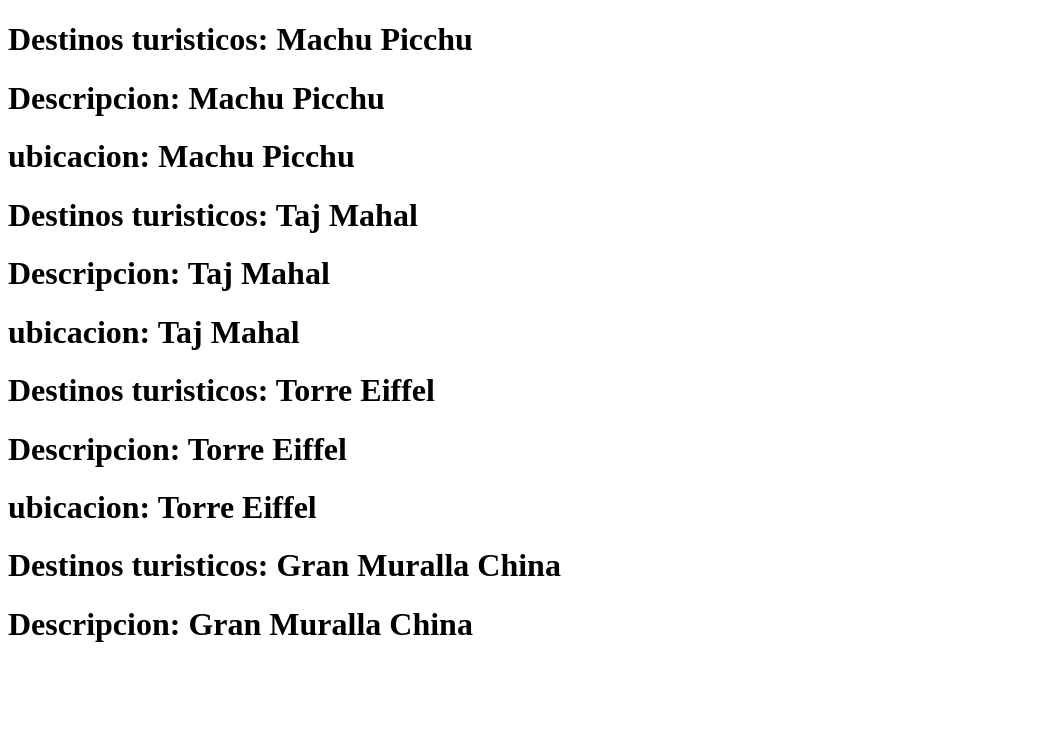
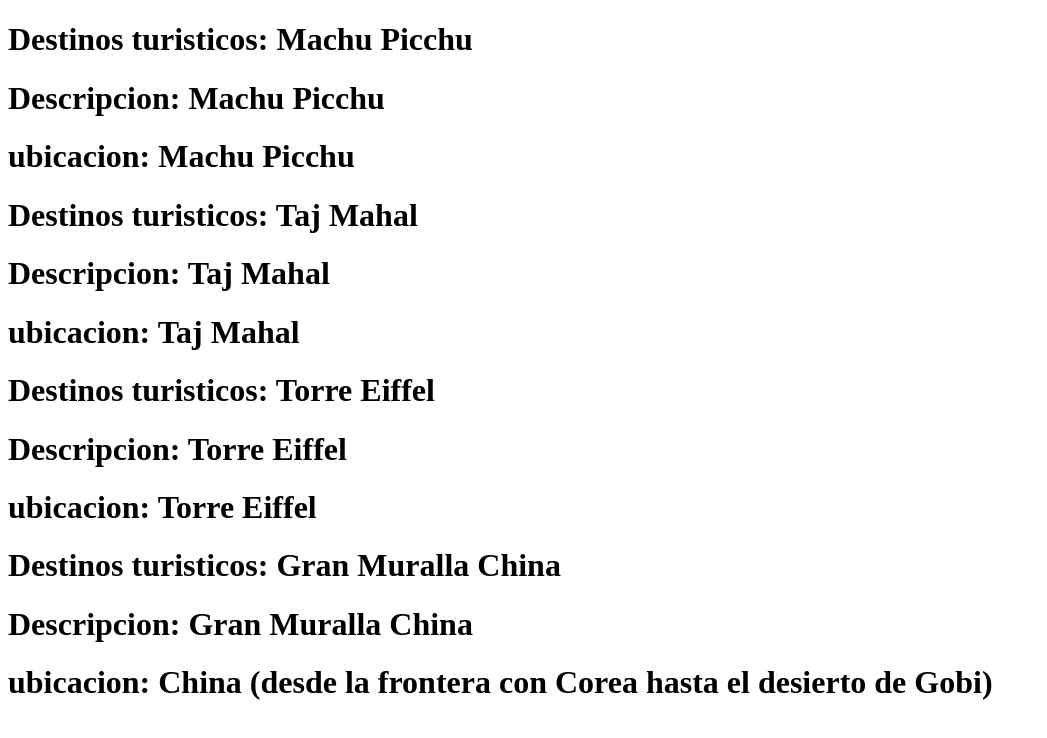
Before and after one commit to MichaelleZX/RUBRICA, a plain HTML site: page index1.html in a window 1280 px wide. Shown: the whole page, without its empty margins (0-1047 px from the left). Drawn offline with Linux system fonts and the light colour scheme.

Commit message:
China (desde la frontera con Corea hasta el desierto de Gobi)

```diff
--- a/index1.html
+++ b/index1.html
@@ -17,5 +17,6 @@
 <h1>ubicacion: Torre Eiffel</h1>
 <h1>Destinos turisticos: Gran Muralla China</h1>
 <h1>Descripcion: Gran Muralla China</h1>
+<h1>ubicacion: China (desde la frontera con Corea hasta el desierto de Gobi)</h1>
 </body>
 </html>
```
